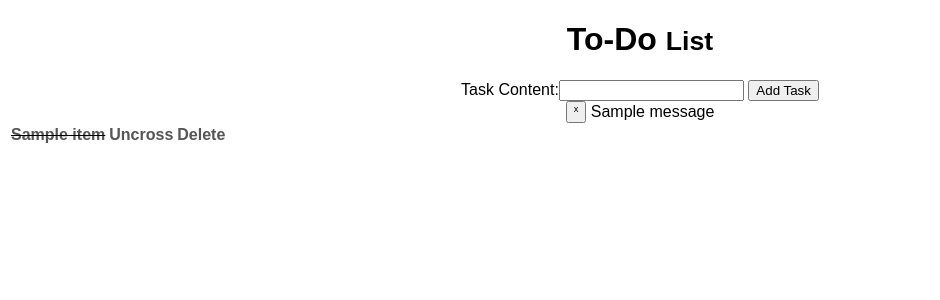
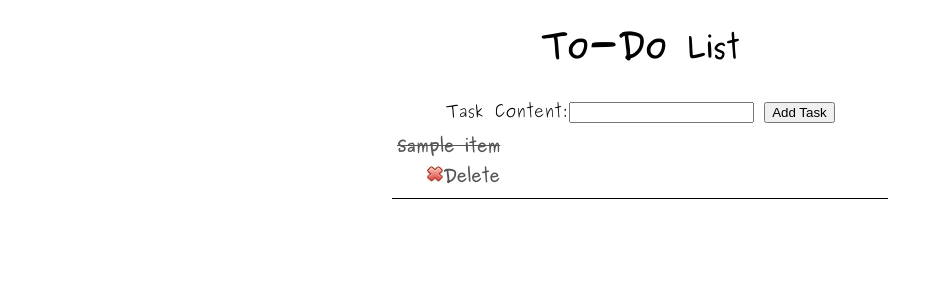
Before and after one commit to Akrosys/M1_Python_EDA, a Django app: template TP_Django/todo/templates/index.html in a window 1280 px wide. Shown: the top 300 px of the page, without its empty margins (0-940 px from the left). Run offline with Django 3.2, Linux system fonts and the light colour scheme; the template is opened without the code that fills it: most values are stand-ins (such as "Sample title", 1, 10 or a date in 2020); one stand-in notice (Sample message) is shown.

Commit message:
style amélioré

```diff
--- a/TP_Django/todo/static/style.css
+++ b/TP_Django/todo/static/style.css
@@ -1,3 +1,8 @@
+@font-face {
+  font-family: Purisa;
+  src: url(fonts/Purisa.ttf);
+}
+
 body{
   font-family: Purisa, sans-serif;
 }
@@ -14,6 +19,7 @@ body{
 }
 
 #todo ul{
+  text-align: left;
   border-bottom:1px solid black;
   padding:5px;
   margin:2px;
@@ -33,17 +39,11 @@ a {
 }
 
 .delete {
-	background:url(./delete.gif) no-repeat 10px 8px;
+	text-indent:30px;
+  display: block;
+}
+
+.done {
 	text-indent:30px;
 	display:block;
 }
-
-.done {
-	background:url(./done.png) no-repeat 10px 8px;
-	text-indent:30px;
-	display:block;
-}
-
-.striker{
-  text-decoration: line-through;
-}
--- a/TP_Django/todo/templates/index.html
+++ b/TP_Django/todo/templates/index.html
@@ -15,37 +15,24 @@
         <button type="submit">Add Task</button>
       </form>
       {% block content %}
-        {% if messages %}
-        {% for message in messages %}
-          <div role="alert">
-            <button class="close" data-dismiss="alert">
-                <small><sup>x</sup></small>
-            </button>
-            {{ message }}
-          </div>
-        {% endfor %}
-
-      {% endif %}
-
       {% if all_items %}
-        <table>
+        <div id="todo">
         {% for things in all_items %}
           {% if things.completed %}
-            <tr>
-              <td class="striker"><a href="{% url 'edit' things.id %}">{{ things.item }}</a></td>
-              <td><center><a href="{% url 'uncross' things.id %}">Uncross</a></center></td>
-              <td><center><a href="{% url 'delete' things.id %}">Delete</a></center></td>
-            </tr>
+            <ul>
+              <a class="task-done" href="{% url 'edit' things.id %}">{{ things.item }}</a>
+              <a class="delete" href="{% url 'delete' things.id %}"><img src="./static/picture/delete.gif">Delete</a>
+            </ul>
           {% else %}
-            <tr>
-              <td><a href="{% url 'edit' things.id %}">{{ things.item }}</a></td>
-              <td><center><a href="{% url 'cross_off' things.id %}">Cross Off</a></center></td>
-              <td><center><a href="{% url 'delete' things.id %}">Delete</a></center></td>
-            </tr>
+            <ul>
+              <a href="{% url 'edit' things.id %}">{{ things.item }}</a>
+              <a class ="done"href="{% url 'cross_off' things.id %}"><img src="./static/picture/done.png">Done</a>
+              <a class="delete" href="{% url 'delete' things.id %}"><img src="./static/picture/delete.gif">Delete</a>
+            </ul>
             {% endif %}
 
         {% endfor %}
-        </table>
+      </div>
       {% endif %}
 
       {% endblock %}
```
Also changed, not shown: TP_Django/db.sqlite3, TP_Django/todo/static/fonts/Purisa.ttf (added), TP_Django/todo/static/picture/add.gif (added), TP_Django/todo/static/picture/delete.gif (added), TP_Django/todo/static/picture/done.png (added).
